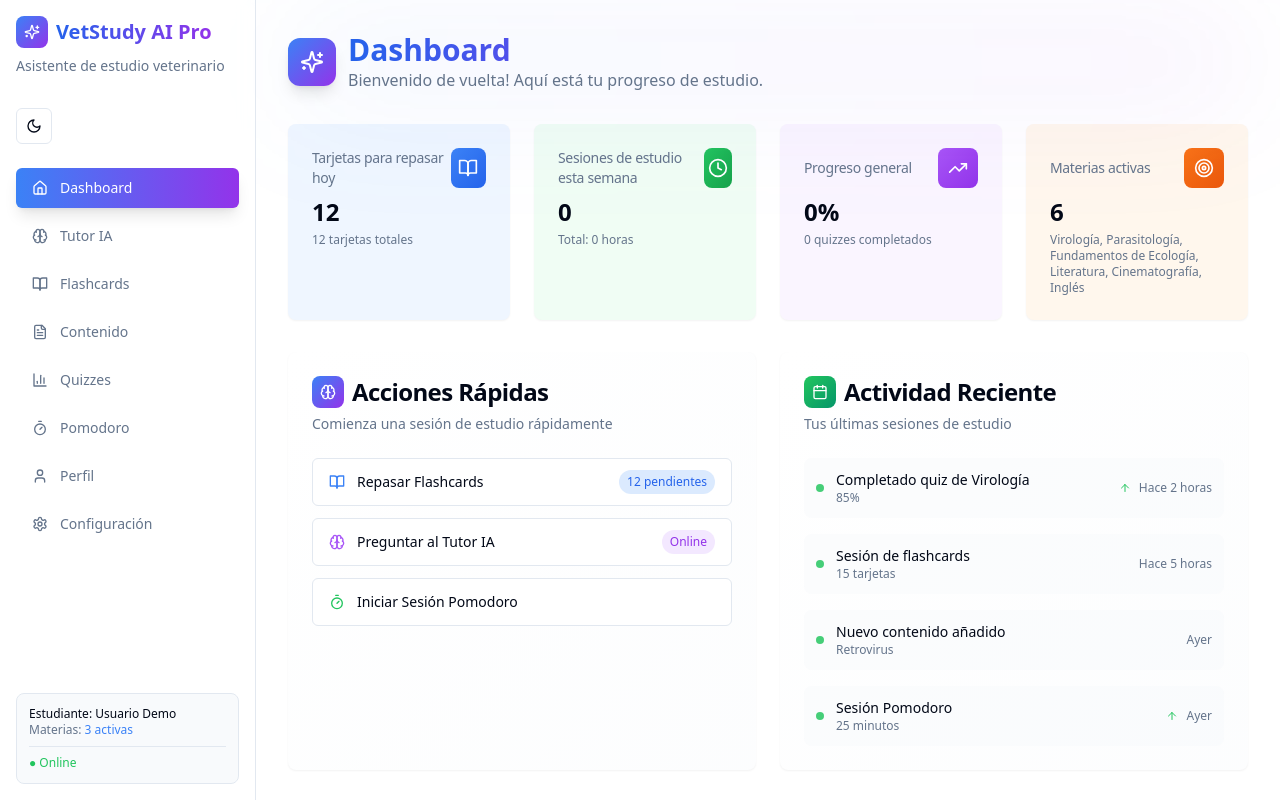
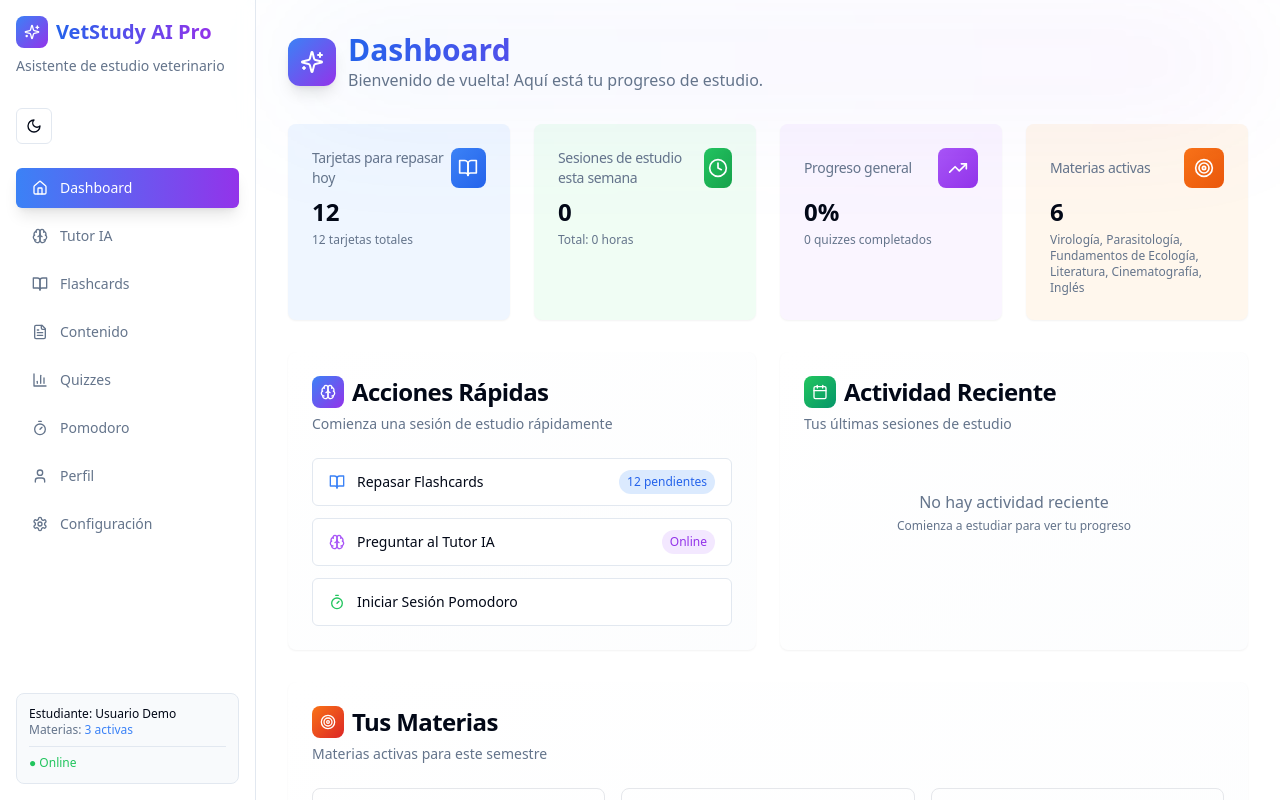
Before and after one commit to noomesk/vetstudy-ai-pro, a React (Vite) app: page /dashboard in a window 1280 px wide. Shown: the top 800 px of the page. Built offline with nearby package versions, Linux system fonts and the light colour scheme.

Commit message:
feat: sistema de actividad con useActivity hook y dashboard actualizado

```diff
--- a/src/components/dashboard/dashboard.tsx
+++ b/src/components/dashboard/dashboard.tsx
@@ -6,6 +6,7 @@ import { useSubjects } from '@/hooks/use-subjects';
 import { useFlashcards } from '@/hooks/use-flashcards';
 import { useQuizzes } from '@/hooks/use-quizzes';
 import { usePomodoro } from '@/hooks/use-pomodoro';
+import { useActivity } from '@/hooks/use-activity';
 import {
   Brain,
   BookOpen,
@@ -25,6 +26,7 @@ const Dashboard: React.FC = () => {
   const { stats: flashcardStats, cardsToReview } = useFlashcards();
   const { stats: quizStats, attempts } = useQuizzes();
   const { stats: pomodoroStats, sessions } = usePomodoro();
+  const { activities: recentActivities } = useActivity();
 
   const stats = [
     {
@@ -63,13 +65,6 @@ const Dashboard: React.FC = () => {
       bgColor: "bg-orange-50 dark:bg-orange-950",
       textColor: "text-orange-600 dark:text-orange-400"
     }
-  ];
-
-  const recentActivity = [
-    { time: "Hace 2 horas", activity: "Completado quiz de Virología", score: "85%", trend: "up" },
-    { time: "Hace 5 horas", activity: "Sesión de flashcards", cards: "15 tarjetas", trend: "neutral" },
-    { time: "Ayer", activity: "Nuevo contenido añadido", topic: "Retrovirus", trend: "neutral" },
-    { time: "Ayer", activity: "Sesión Pomodoro", duration: "25 minutos", trend: "up" },
   ];
 
   return (
@@ -177,14 +172,15 @@ const Dashboard: React.FC = () => {
           </CardHeader>
           <CardContent>
             <div className="space-y-4">
-              {recentActivity.map((activity, index) => (
+              {recentActivities.length > 0 ? (
+                recentActivities.map((activity, index) => (
                   <div key={index} className="flex items-center justify-between p-3 rounded-lg bg-muted/30 hover:bg-muted/50 transition-colors duration-200">
                     <div className="flex items-center gap-3">
                       <div className="w-2 h-2 bg-green-500 rounded-full animate-pulse"></div>
                       <div>
-                      <p className="font-medium text-foreground text-sm">{activity.activity}</p>
+                        <p className="font-medium text-foreground text-sm">{activity.title}</p>
                         <p className="text-muted-foreground text-xs">
-                        {activity.score || activity.cards || activity.topic || activity.duration}
+                          {activity.score || activity.detail || activity.duration}
                         </p>
                       </div>
                     </div>
@@ -193,7 +189,13 @@ const Dashboard: React.FC = () => {
                       <span className="text-xs text-muted-foreground">{activity.time}</span>
                     </div>
                   </div>
-              ))}
+                ))
+              ) : (
+                <div className="text-center py-8 text-muted-foreground">
+                  <p>No hay actividad reciente</p>
+                  <p className="text-xs mt-1">Comienza a estudiar para ver tu progreso</p>
+                </div>
+              )}
             </div>
           </CardContent>
         </Card>
--- /dev/null
+++ b/src/hooks/use-activity.ts
@@ -0,0 +1,138 @@
+import { useState, useEffect, useCallback } from 'react';
+
+export type ActivityType = 'quiz' | 'flashcard' | 'pomodoro' | 'tutor';
+
+export interface Activity {
+  id: string;
+  type: ActivityType;
+  title: string;
+  detail: string;
+  timestamp: Date;
+  score?: string;
+  duration?: string;
+  trend: 'up' | 'down' | 'neutral';
+}
+
+const ACTIVITY_STORAGE_KEY = 'vetstudy-activity-log';
+const MAX_ACTIVITIES = 10;
+
+const loadActivityFromStorage = (): Activity[] | null => {
+  try {
+    const saved = localStorage.getItem(ACTIVITY_STORAGE_KEY);
+    if (saved) {
+      const parsed = JSON.parse(saved);
+      return parsed.map((activity: any) => ({
+        ...activity,
+        timestamp: new Date(activity.timestamp),
+      }));
+    }
+  } catch (error) {
+    console.error('Error loading activity from storage:', error);
+  }
+  return null;
+};
+
+const saveActivityToStorage = (activities: Activity[]) => {
+  try {
+    localStorage.setItem(ACTIVITY_STORAGE_KEY, JSON.stringify(activities));
+  } catch (error) {
+    console.error('Error saving activity to storage:', error);
+  }
+};
+
+const formatTimeAgo = (date: Date): string => {
+  const now = new Date();
+  const diffMs = now.getTime() - date.getTime();
+  const diffMins = Math.floor(diffMs / 60000);
+  const diffHours = Math.floor(diffMs / 3600000);
+  const diffDays = Math.floor(diffMs / 86400000);
+
+  if (diffMins < 1) return 'Justo ahora';
+  if (diffMins < 60) return `Hace ${diffMins} min`;
+  if (diffHours < 24) return `Hace ${diffHours} hora${diffHours > 1 ? 's' : ''}`;
+  if (diffDays === 1) return 'Ayer';
+  return `Hace ${diffDays} días`;
+};
+
+export const useActivity = () => {
+  const [activities, setActivities] = useState<Activity[]>(() => {
+    return loadActivityFromStorage() || [];
+  });
+
+  useEffect(() => {
+    saveActivityToStorage(activities);
+  }, [activities]);
+
+  const addActivity = useCallback((activity: Omit<Activity, 'id' | 'timestamp'>) => {
+    const newActivity: Activity = {
+      ...activity,
+      id: Date.now().toString(),
+      timestamp: new Date(),
+    };
+
+    setActivities(prev => {
+      const updated = [newActivity, ...prev].slice(0, MAX_ACTIVITIES);
+      return updated;
+    });
+  }, []);
+
+  const logQuizCompletion = useCallback((subject: string, score: number, passed: boolean) => {
+    addActivity({
+      type: 'quiz',
+      title: `Quiz completado: ${subject}`,
+      detail: `Puntuación: ${Math.round(score)}%`,
+      score: `${Math.round(score)}%`,
+      trend: passed ? 'up' : 'neutral',
+    });
+  }, [addActivity]);
+
+  const logFlashcardSession = useCallback((cardsStudied: number, correctAnswers: number) => {
+    const accuracy = cardsStudied > 0 ? Math.round((correctAnswers / cardsStudied) * 100) : 0;
+    addActivity({
+      type: 'flashcard',
+      title: 'Sesión de flashcards',
+      detail: `${cardsStudied} tarjetas estudiadas`,
+      score: `${accuracy}% acierto`,
+      trend: accuracy >= 70 ? 'up' : accuracy >= 50 ? 'neutral' : 'down',
+    });
+  }, [addActivity]);
+
+  const logPomodoroSession = useCallback((duration: number, subject?: string) => {
+    const durationMin = Math.round(duration / 60);
+    addActivity({
+      type: 'pomodoro',
+      title: 'Sesión Pomodoro completada',
+      detail: subject ? `Materia: ${subject}` : 'Estudio general',
+      duration: `${durationMin} minutos`,
+      trend: 'up',
+    });
+  }, [addActivity]);
+
+  const logTutorInteraction = useCallback((subject: string) => {
+    addActivity({
+      type: 'tutor',
+      title: 'Consulta al Tutor IA',
+      detail: `Materia: ${subject}`,
+      trend: 'neutral',
+    });
+  }, [addActivity]);
+
+  const clearActivities = useCallback(() => {
+    setActivities([]);
+  }, []);
+
+  const recentActivities = activities.map(activity => ({
+    ...activity,
+    time: formatTimeAgo(activity.timestamp),
+  }));
+
+  return {
+    activities: recentActivities,
+    addActivity,
+    logQuizCompletion,
+    logFlashcardSession,
+    logPomodoroSession,
+    logTutorInteraction,
+    clearActivities,
+  };
+};
```
Lines whose indentation alone changed are shown as unchanged.
